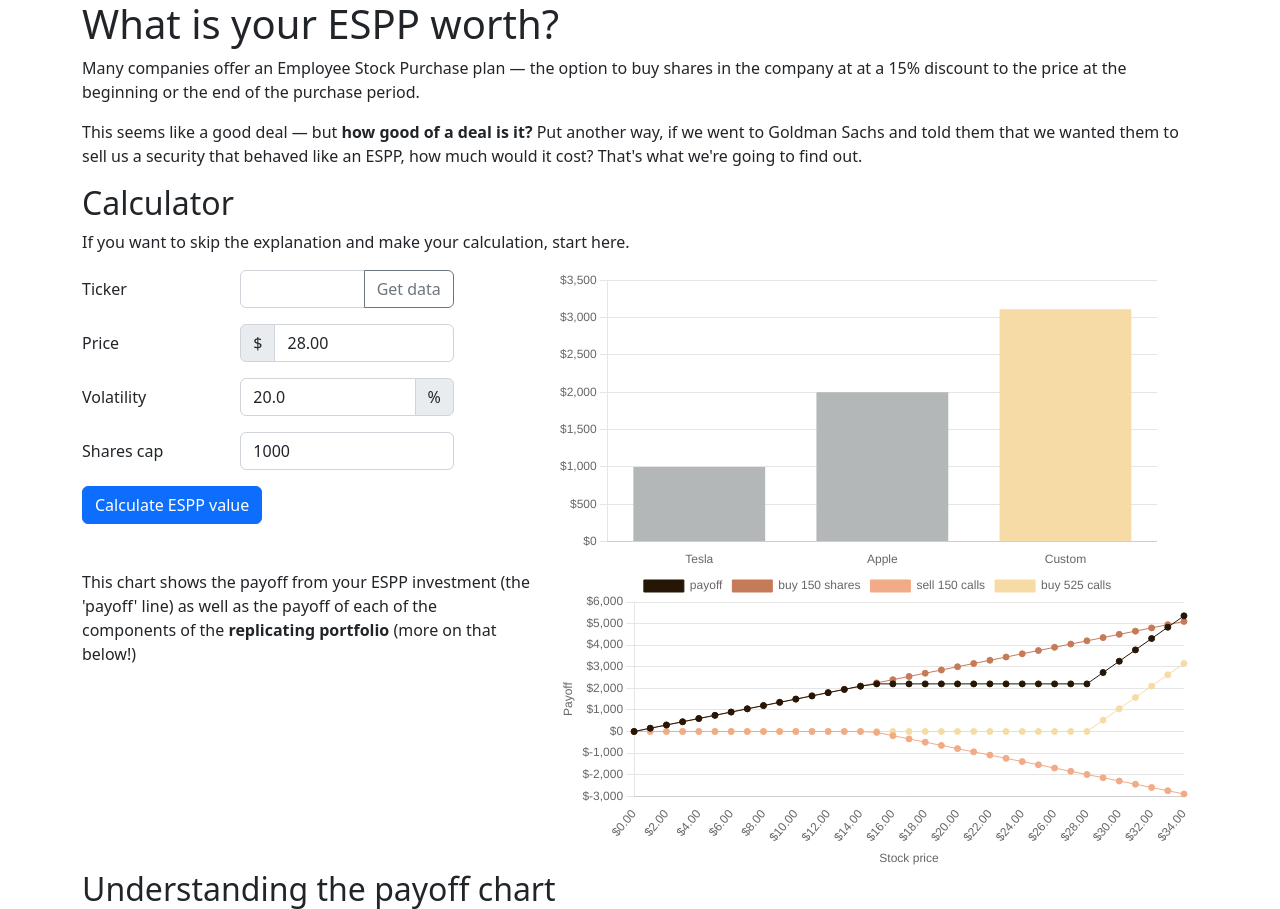
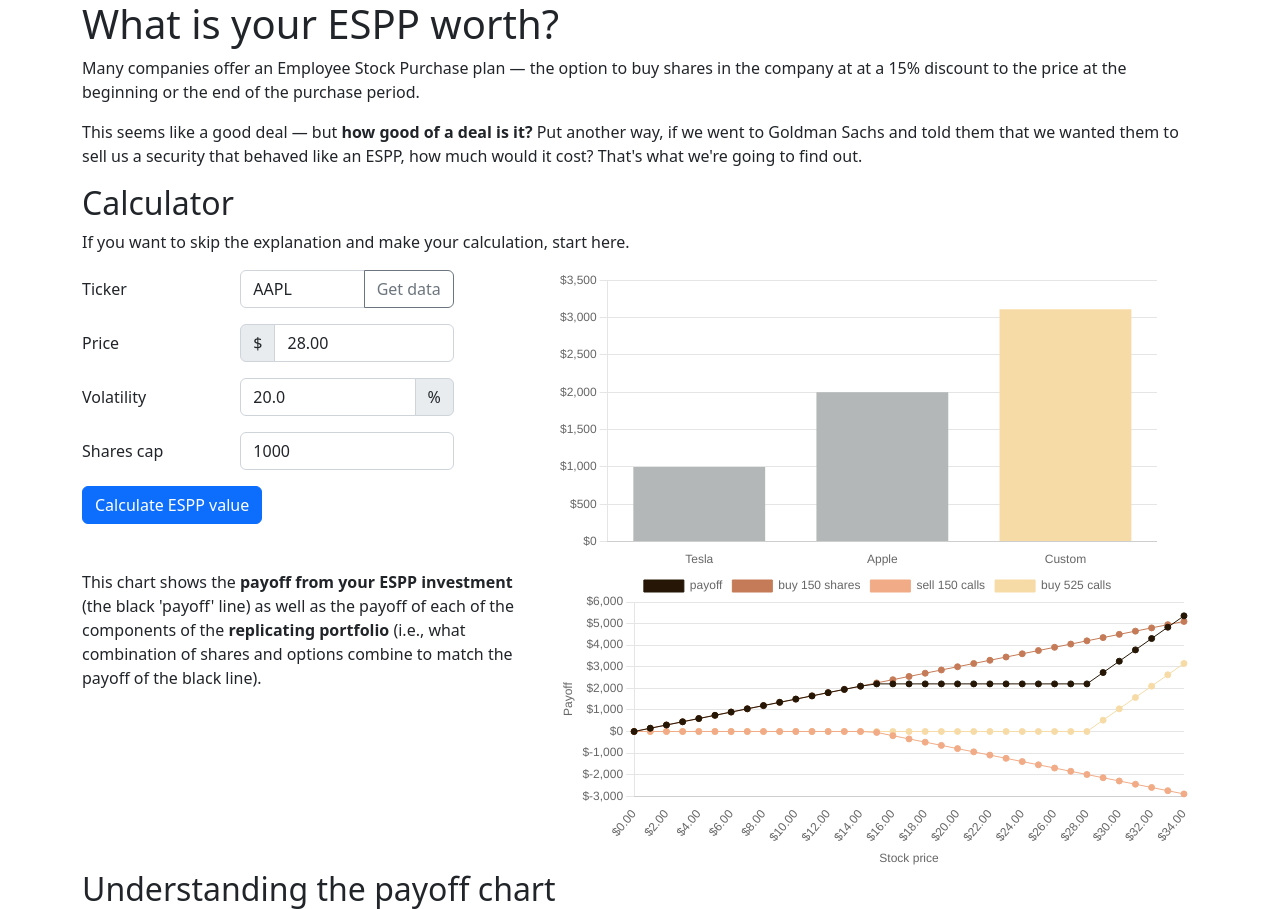
Before and after one commit to edelgm6/espp-payoff, a Django app: page / in a window 1280 px wide. Shown: the top 909 px of the page. Run offline with Django 3.2, Linux system fonts and the light colour scheme; data that the repository does not hold is empty.

Commit message:
Tweaked language and added ability to change the buy shares legend

```diff
--- a/templates/espp-form.html
+++ b/templates/espp-form.html
@@ -4,7 +4,7 @@
     <div class="col-sm-6">
       <div class="input-group has-validation">
         <input type="text" class="form-control" id="ticker" name="ticker" maxlength="5" data-bs-toggle="tooltip"
-          title="Add stock ticker here and click 'Get data' button to populate latest price and volatility" autocomplete="off" required>
+          title="Add stock ticker here and click 'Get data' button to populate latest price and volatility" autocomplete="off" value="AAPL" required>
         <button class="btn btn-outline-secondary" onclick="populateStockChart(event)">Get data</button>
         <div class="valid-feedback">
           Click here for stock chart
--- a/templates/index.html
+++ b/templates/index.html
@@ -45,8 +45,9 @@
       <div class="row">
         <div class="col-md-5">
           <p>
-            This chart shows the payoff from your ESPP investment (the 'payoff' line) as well as the payoff of
-            each of the components of the <strong>replicating portfolio</strong> (more on that below!)
+            This chart shows the <strong>payoff from your ESPP investment</strong> (the black 'payoff' line) as well as the payoff of
+            each of the components of the <strong>replicating portfolio</strong> (i.e., what combination of
+            shares and options combine to match the payoff of the black line).
           </p>
         </div>
         <div class="col-sm-7" style="height: 300px">
--- a/web/static/web/js/PayoffChart.js
+++ b/web/static/web/js/PayoffChart.js
@@ -171,7 +171,8 @@ class PayoffChart extends EsppChart {
         }
     }
 
-    constructor(includePayoff,
+    constructor(
+        includePayoff,
         includeBuyShares,
         includeSellCalls,
         includeBuyCalls,
@@ -246,7 +247,6 @@ class PayoffChart extends EsppChart {
             borderWidth: 1,
             borderColor: this.fourthColor,
             backgroundColor: this.fourthColor,
-
         }
         this.datasets.push(highlightDataset);
     }
@@ -260,6 +260,9 @@ class PayoffChart extends EsppChart {
         this.buySharesDataset.data = buySharesData || this.buySharesDataset.data;
         this.sellCallsDataset.data = sellCallsData || this.sellCallsDataset.data;
         this.buyCallsDataset.data = buyCallsData || this.buyCallsDataset.data;
+
+        const buySharesCount = this.payoffDataset.data[1] - this.payoffDataset.data[0]
+        this.buySharesDataset.label = 'buy ' + buySharesCount.toFixed(0) + ' shares';
 
         const buyCallsCount = this.buyCallsDataset.data[this.buyCallsDataset.data.length - 1] - this.buyCallsDataset.data[this.buyCallsDataset.data.length - 2]
         this.buyCallsDataset.label = 'buy ' + buyCallsCount.toFixed(0) + ' calls';
```
